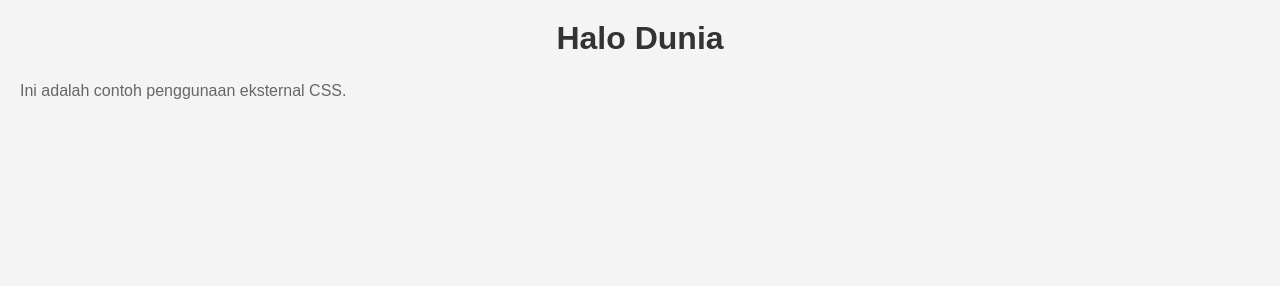
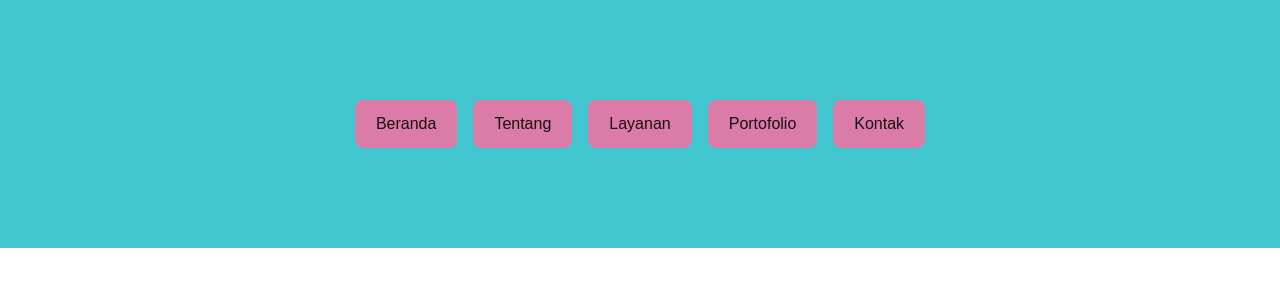
Before and after one commit to zakiyyah258777-hub/programming-journey, a plain HTML site: page index.html in a window 1280 px wide. Drawn offline with Linux system fonts and the light colour scheme; files whose address does not match are found by name.

Commit message:
Add files via upload

```diff
--- a/index.html
+++ b/index.html
@@ -3,13 +3,18 @@
 <head>
     <meta charset="UTF-8">
     <meta name="viewport" content="width=device-width, initial-scale=1.0">
-    <title>Eksternal CSS</title>
-    <!--Menghubungkan file CSS-->
-    <link rel="stylesheet" href="style.CSS">
-
+    <title>Menu Horizontal</title>
+        <link rel="stylesheet" href="f:\CSS\praktek 9\Tugas 9\style.css">
 </head>
 <body>
-    <h1>Halo Dunia</h1>
-    <p>Ini adalah contoh penggunaan eksternal CSS.</p>
+    <nav>
+        <ul>
+            <li><a href="#">Beranda</a></li>
+            <li><a href="#">Tentang</a></li>
+            <li><a href="#">Layanan</a></li>
+            <li><a href="#">Portofolio</a></li>
+            <li><a href="#">Kontak</a></li>
+        </ul>
+    </nav>
 </body>
 </html>
--- a/style.css
+++ b/style.css
@@ -1,17 +1,38 @@
-/* Style for the external CSS file */
-body {
-    font-family: Arial, sans-serif;
-    background-color: #f4f4f4;
+/* Mengatur ulang margin dan padding default */
+* {
     margin: 0;
     padding: 0;
+    box-sizing: border-box;
 }
-h1 {
-    color: #333;
-    text-align: center;
-    margin-top: 20px;
+
+/* Style untuk navigasi */
+nav {
+    background-color: #41c6cf; /* Warna latar belakang navigasi */
+    padding: 100px 0;
 }
-p {
-    color: #666;
-    line-height: 1.6;
-    padding: 0 20px;
+
+nav ul {
+    list-style: none;       /* Hilangkan bullet list */
+    text-align: center;     /* Opsional: menu di tengah */
 }
+
+nav li {
+    display: inline-block;   /* Membuat menu horizontal */
+    background-color: #db7ba8; /* Warna background setiap menu */
+    margin: 0 6px;           /* Jarak antar menu */
+    border-radius: 8px;      /* Opsional: sudut melengkung */
+    transition: background-color 0.3s ease;
+}
+
+nav li a {
+    display: block;          /* Membuat seluruh area link dapat diklik */
+    color: #1a1111;
+    text-decoration: none;
+    padding: 15px 21px;
+    font-family: Arial, sans-serif;
+}
+
+/* Efek hover */
+nav li:hover {
+    background-color: #45a049;
+}
```
Also changed, not shown: display.html (Praktik 9.1 – Perbedaan Block dan Inline).html (added, +31 -0 lines), display2.html (Praktik 9.2 – Menggunakan Inline-Block).html (added, +26 -0 lines), display3.html (Praktik 9.3 – Menggunakan Display None).html (added, +20 -0 lines).
